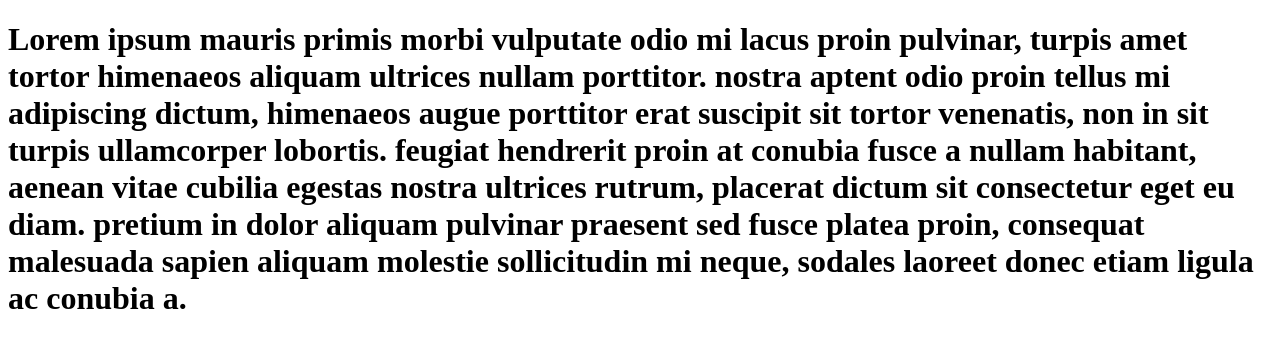
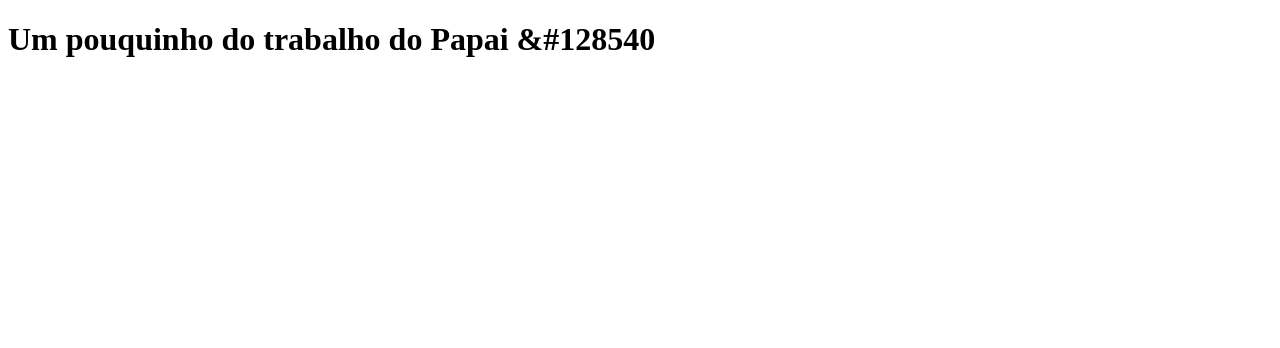
Before and after one commit to wellingtoncw/clone-tabnews, a Next.js app: page / in a window 1280 px wide. Shown: the top 348 px of the page. Built offline with nearby package versions, Linux system fonts and the light colour scheme.

Commit message:
trabalho do papai

```diff
--- a/pages/index.js
+++ b/pages/index.js
@@ -1,5 +1,5 @@
 function Home() {
-    return <h1>Lorem ipsum mauris primis morbi vulputate odio mi lacus proin pulvinar, turpis amet tortor himenaeos aliquam ultrices nullam porttitor. nostra aptent odio proin tellus mi adipiscing dictum, himenaeos augue porttitor erat suscipit sit tortor venenatis, non in sit turpis ullamcorper lobortis. feugiat hendrerit proin at conubia fusce a nullam habitant, aenean vitae cubilia egestas nostra ultrices rutrum, placerat dictum sit consectetur eget eu diam. pretium in dolor aliquam pulvinar praesent sed fusce platea proin, consequat malesuada sapien aliquam molestie sollicitudin mi neque, sodales laoreet donec etiam ligula ac conubia a.</h1>
+    return <h1>Um pouquinho do trabalho do Papai &#128540</h1>
 }
 
 export default Home;
```
